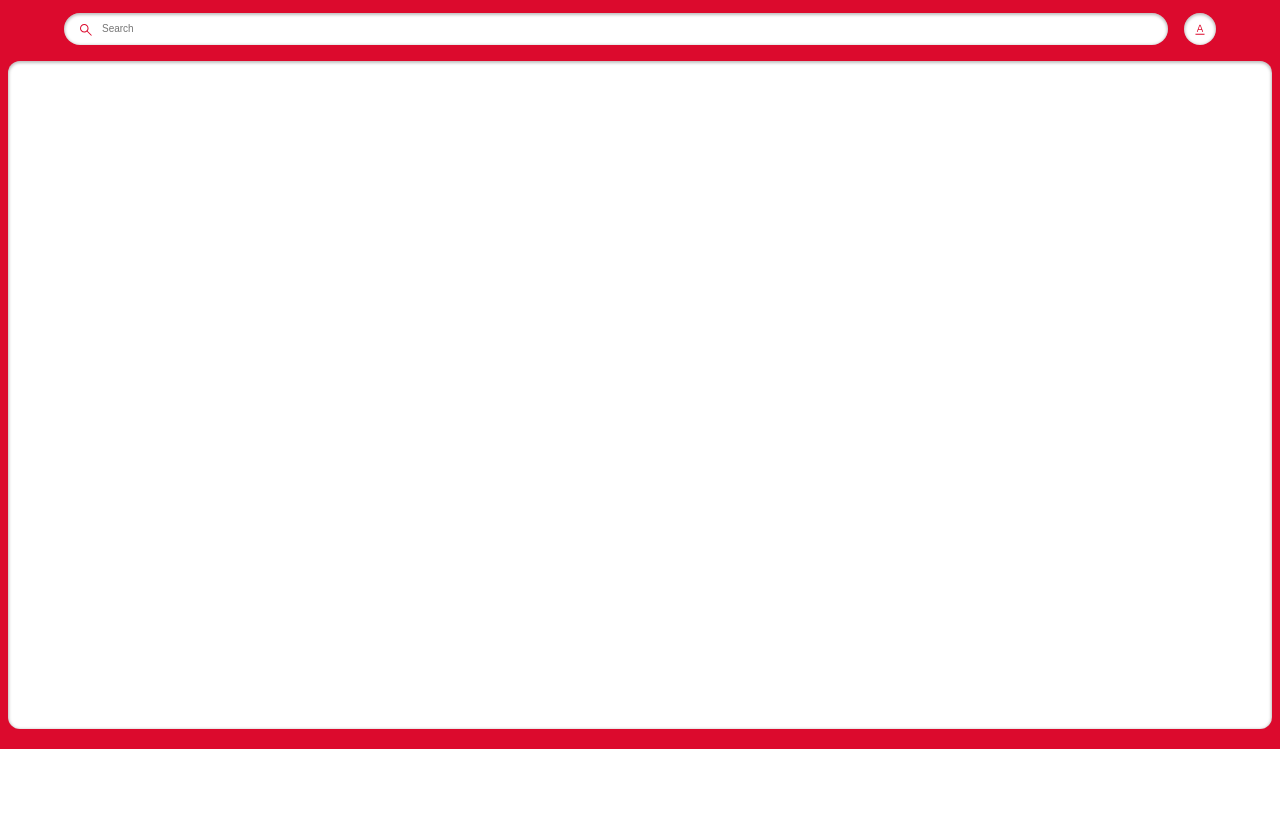
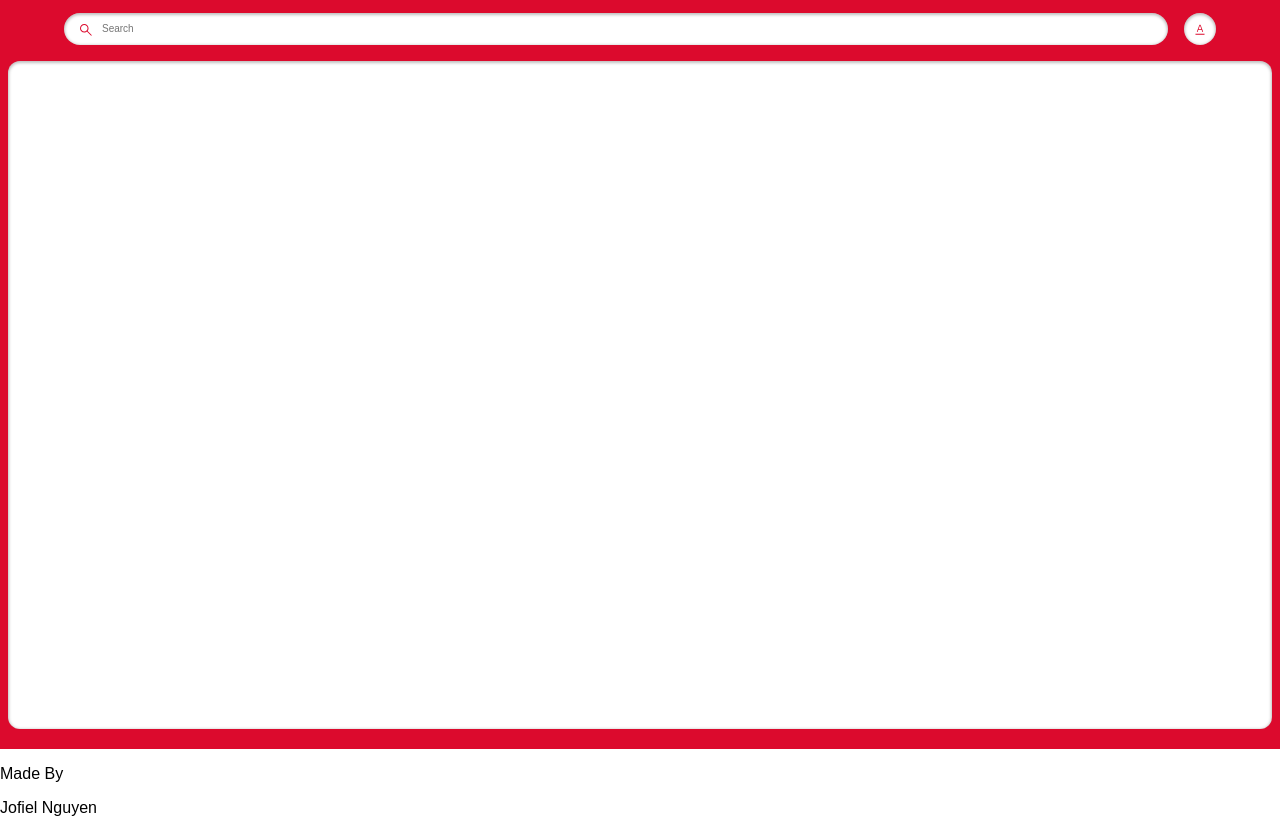
Before and after one commit to jofiel-nguyen/Pokedex, a plain HTML site: page index.html in a window 1280 px wide. Shown: the part 51-868 px from the top of the page. Before the commit the page ends 800 px from the top, so only its background shows below. Drawn offline with Linux system fonts and the light colour scheme; no server answers.

Commit message:
Update index.html

```diff
--- a/index.html
+++ b/index.html
@@ -75,5 +75,11 @@
         <div id="not-found-message">Pokemon not found</div>
       </section>
     </main>
+    <footer>
+      <div class="footer">
+        <p class="made-by">Made By</p>
+        <p class="author">Jofiel Nguyen</p>
+      </div>
+    </footer>
   </body>
 </html>
```
